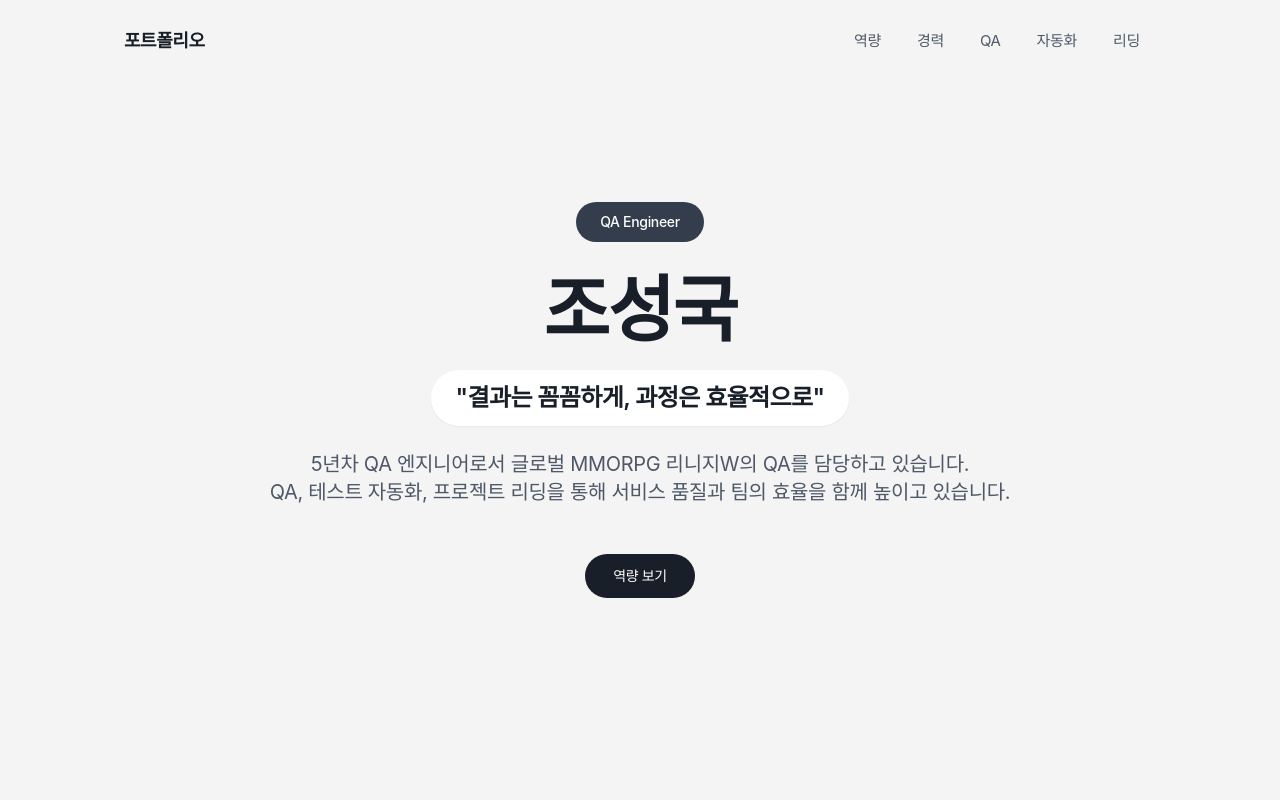
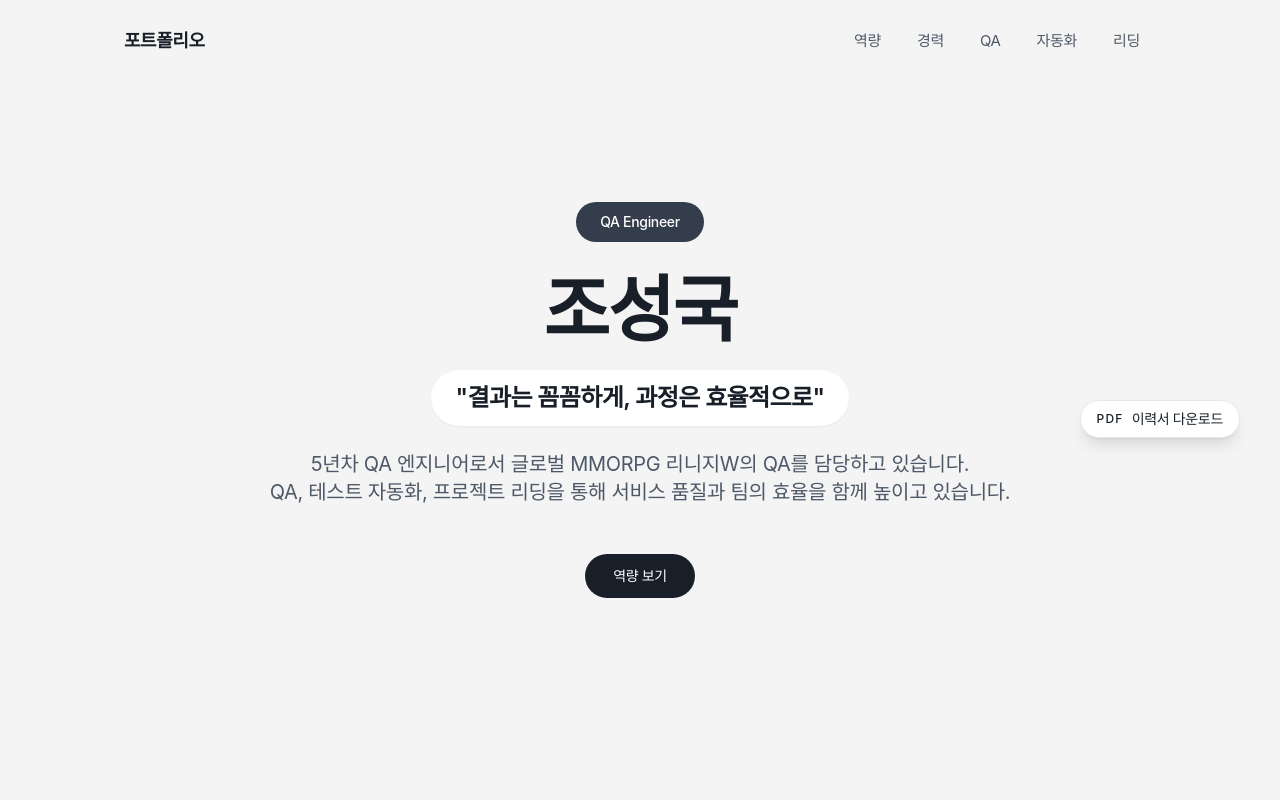
Before and after one commit to csk1403/PortFolio, a React (Vite) app: page / in a window 1280 px wide. Shown: the top 800 px of the page. Built offline with nearby package versions, Linux system fonts and the light colour scheme; a web font is replaced by a local one.

Commit message:
PDF 다운로드 추가

```diff
--- a/src/App.jsx
+++ b/src/App.jsx
@@ -7,12 +7,14 @@ import AutomationSection from './components/AutomationSection'
 import LeadingSection from './components/LeadingSection'
 import Footer from './components/Footer'
 import ScrollIndicator from './components/ScrollIndicator'
+import ResumeDownloadButton from './components/ResumeDownloadButton'
 
 export default function App() {
   return (
     <div className="min-h-screen">
       <Navbar />
       <ScrollIndicator />
+      <ResumeDownloadButton />
       <main>
         <Hero />
         <Competencies />
--- /dev/null
+++ b/src/components/ResumeDownloadButton.jsx
@@ -0,0 +1,25 @@
+import { motion } from 'framer-motion'
+
+export default function ResumeDownloadButton() {
+  const handleClick = () => {
+    const link = document.createElement('a')
+    link.href = '/resume.pdf'
+    link.download = 'resume.pdf'
+    document.body.appendChild(link)
+    link.click()
+    document.body.removeChild(link)
+  }
+
+  return (
+    <motion.button
+      initial={{ opacity: 0, x: 40 }}
+      animate={{ opacity: 1, x: 0 }}
+      transition={{ delay: 1.4, duration: 0.4 }}
+      onClick={handleClick}
+      className="fixed top-1/2 right-6 lg:right-10 z-30 -translate-y-1/2 flex items-center gap-2 rounded-full bg-white shadow-lg border border-border px-4 py-2 text-sm font-medium text-txt-primary hover:bg-badge hover:text-white hover:border-badge transition-all duration-200"
+    >
+      <span className="text-xs tracking-widest uppercase">PDF</span>
+      <span>이력서 다운로드</span>
+    </motion.button>
+  )
+}
```
